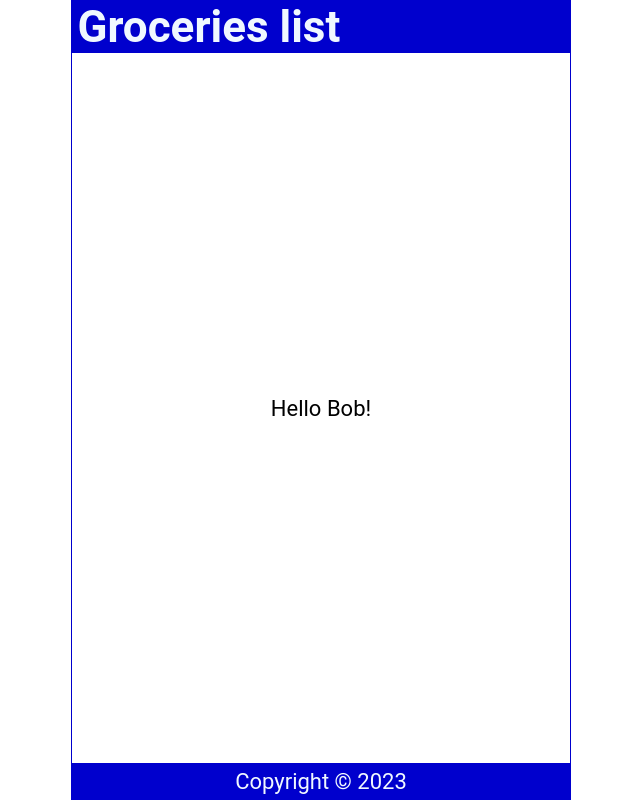
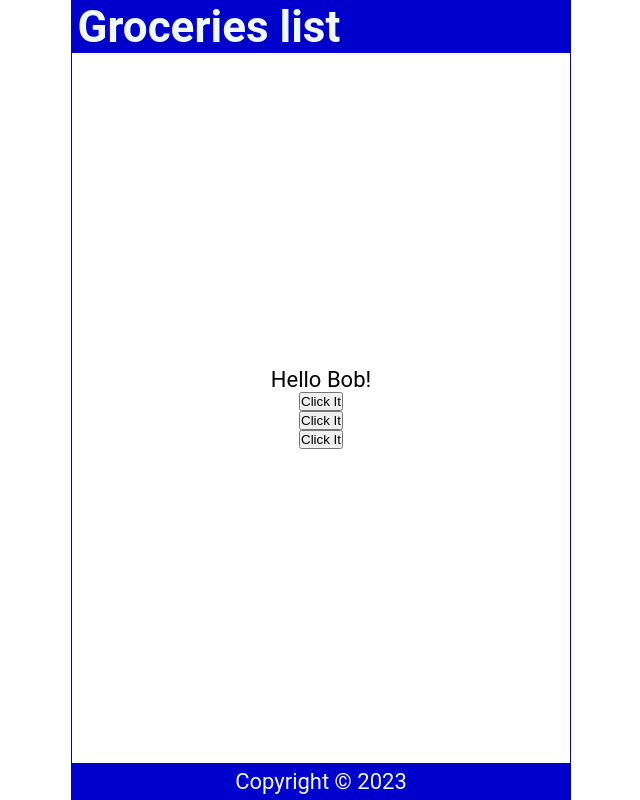
Before and after one commit to ZazDevCode/react-grocery-list, a JavaScript app: page / in a window 1280 px wide. Shown: the whole page, without its empty margins (319-959 px from the left). Built offline with nearby package versions, Linux system fonts and the light colour scheme; the HTML template or start-up script is replaced by a standard one.

Commit message:
Content.js: buttons gemaakt met een click event

```diff
--- a/src/Content.js
+++ b/src/Content.js
@@ -4,11 +4,24 @@
       const int = Math.floor(Math.random() * 3);
       return names[int];
   }
+
+  const handleClick = () => {
+    console.log('You clicked it');
+  }
+  const handleClick2 = (name) => {
+    console.log(`${name} was clicked`);
+  }
+  const handleClick3 = (e) => {
+    console.log(e.target.innerText);
+  }
   return (
     <main>
-        <p>
+        <p onDoubleClick={handleClick}>
           Hello {handleNameChange()}!
         </p>
+        <button onClick={handleClick}>Click It</button>
+        <button onClick={() => handleClick2('Sascha')}>Click It</button>
+        <button onClick={(e) => handleClick3(e)}>Click It</button>
     </main>
   )
 }
```
